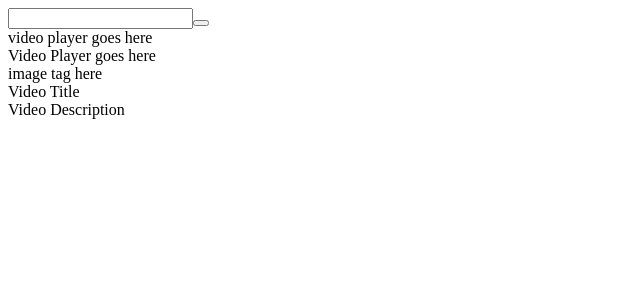
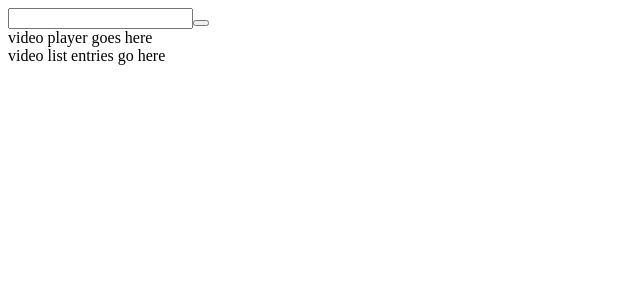
Before and after one commit to andrewchen44/HPI-Coding-Challenge, a React app: page / in a window 1280 px wide. Shown: the top 300 px of the page, without its empty margins (0-640 px from the left). Built offline with nearby package versions, Linux system fonts and the light colour scheme; the HTML template or start-up script is replaced by a standard one.

Commit message:
Create youtube helper function

```diff
--- a/client/src/components/VideoList.jsx
+++ b/client/src/components/VideoList.jsx
@@ -1,18 +1,12 @@
 import React from "react";
 import VideoListEntry from "./VideoListEntry.jsx"
 
-class VideoList extends React.Component {
-  constructor() {
-    super();
-  }
-  render() {
-    return (
+const VideoList = () => {
+  return <div>
       <div>
-        Video Player goes here
-        <VideoListEntry/>
+          video list entries go here
       </div>
-    );
-  }
+    </div>;
 }
 
 export default VideoList;
```
Also changed, not shown: client/src/helper/YouTubeSearch.jsx (added, +8 -0 lines), 1 other file (tests, documents, lock files or other folders).
